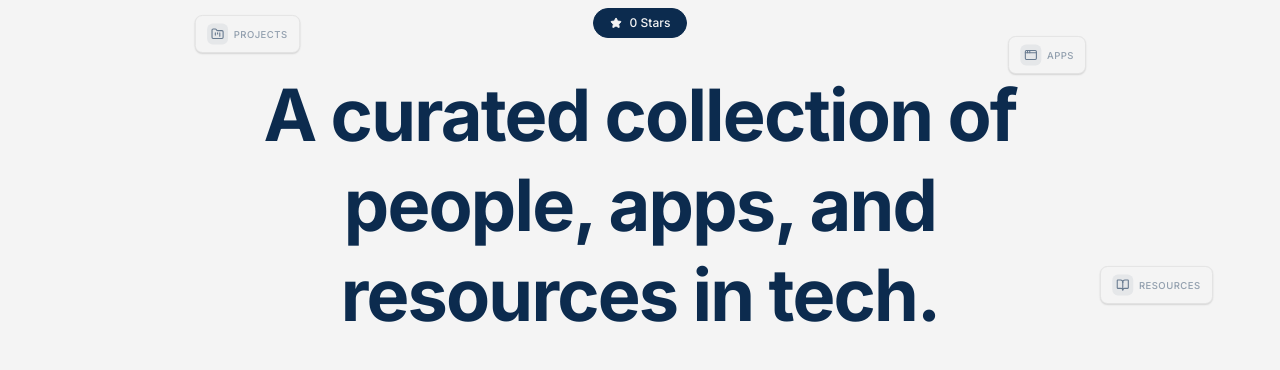
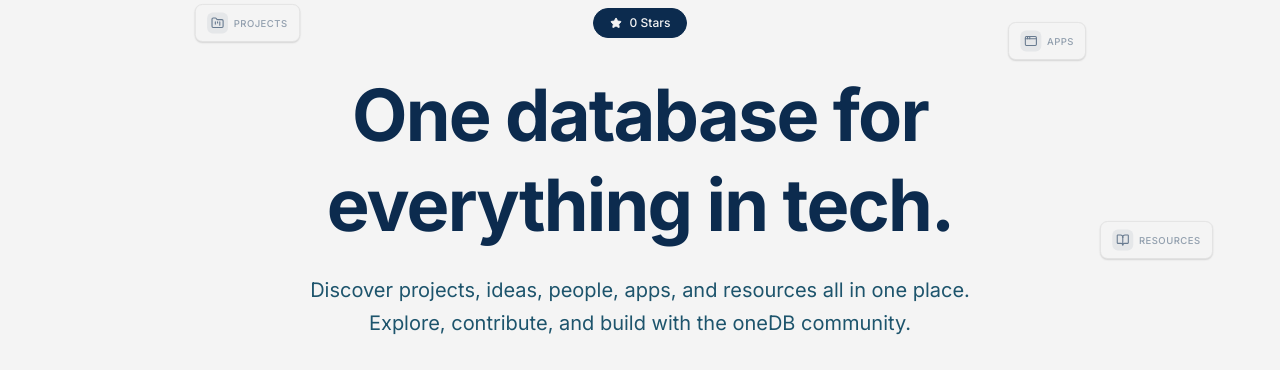
Before and after one commit to 2xBuild/oneDB, a Next.js app: page / in a window 1280 px wide. Shown: the part 137-507 px from the top of the page. Built offline with nearby package versions, Linux system fonts and the light colour scheme; no server answers.

Commit message:
hero title

```diff
--- a/components/onedb-visualization.tsx
+++ b/components/onedb-visualization.tsx
@@ -96,7 +96,7 @@
 
                 {/* Hero Title */}
                 <h1 className="text-4xl sm:text-5xl lg:text-7xl font-bold tracking-tight leading-tight text-foreground mb-6">
-                    A curated collection of people, apps, and resources in tech.
+                    One database for everything in tech.
                 </h1>
 
                 {/* Description */}
```
